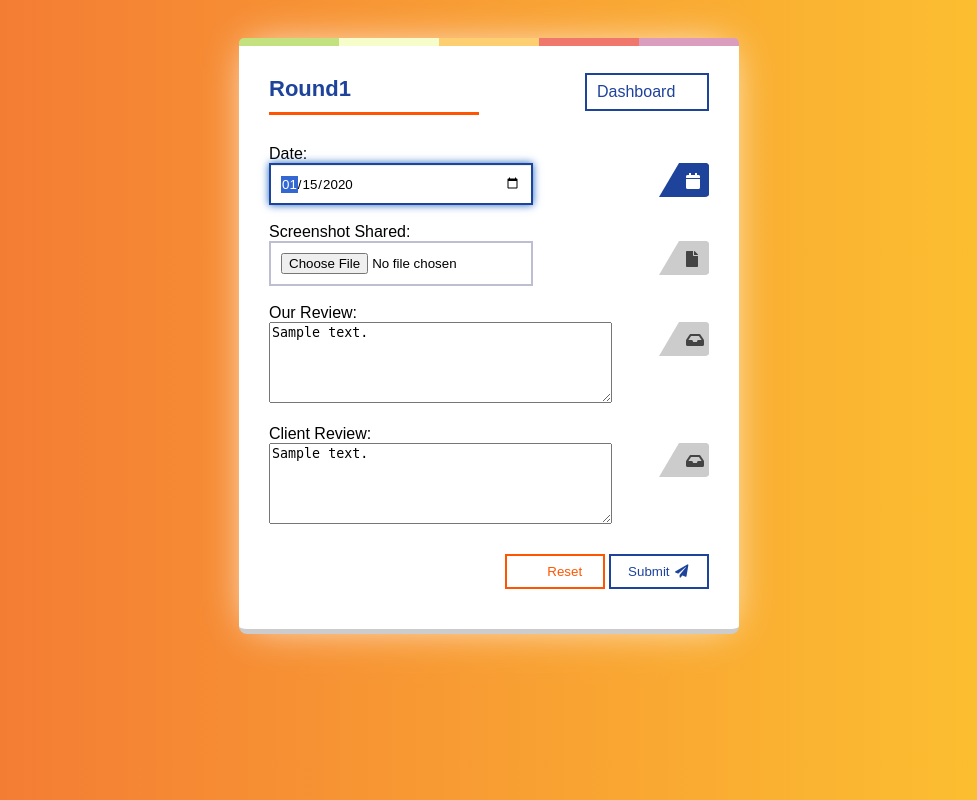
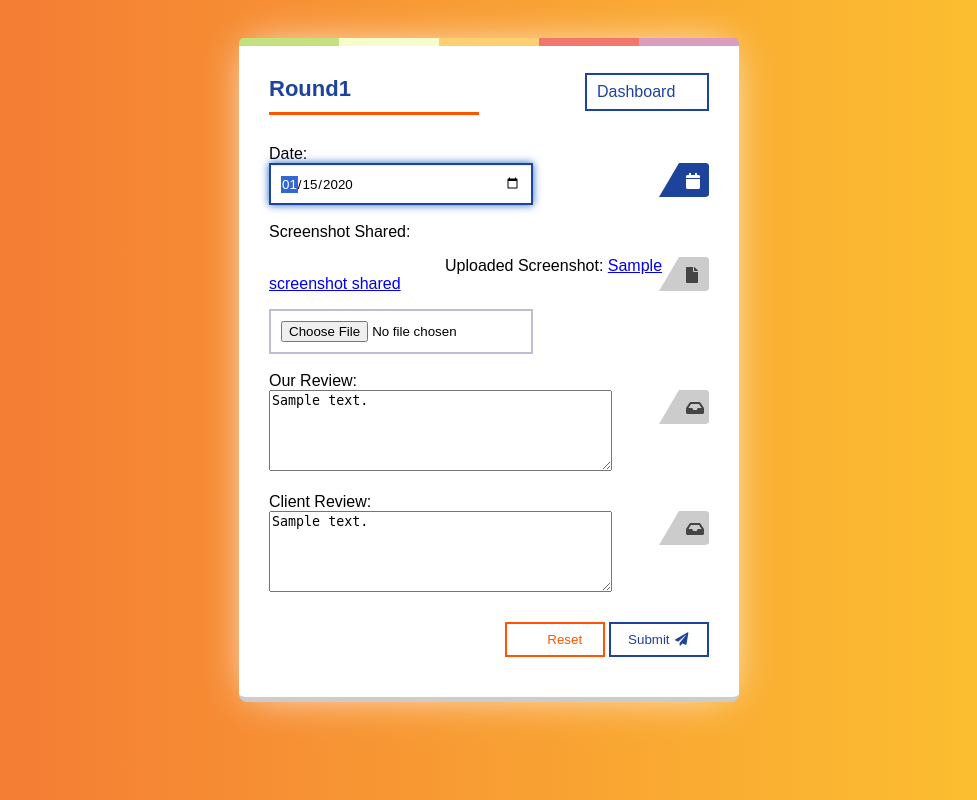
Before and after one commit to Ayushy842/BDE-project, a Django app: template data_collection/app/templates/round1.html in a window 1280 px wide. Shown: the whole page, without its empty margins (151-1128 px from the left). Run offline with Django 3.2, Linux system fonts and the light colour scheme; the template is opened without the code that fills it: most values are stand-ins (such as "Sample title", 1, 10 or a date in 2020); some libraries are stand-ins or nearby versions.

Commit message:
some small changes

```diff
--- a/data_collection/app/templates/round1.html
+++ b/data_collection/app/templates/round1.html
@@ -2,23 +2,31 @@
 {% load static %}
 <html>
   <head>
-    <meta charset="utf-8">
-    <meta http-equiv="X-UA-Compatible" content="IE=edge">
+    <meta charset="utf-8" />
+    <meta http-equiv="X-UA-Compatible" content="IE=edge" />
     <title></title>
-    <meta name="description" content="">
-    <meta name="viewport" content="width=device-width, initial-scale=1">
-    <link rel="stylesheet" href="{% static 'css/project.css' %}">
-    <link href="https://cdnjs.cloudflare.com/ajax/libs/font-awesome/5.15.3/css/all.min.css" rel="stylesheet">
-    {% comment %} <link href="https://stackpath.bootstrapcdn.com/bootstrap/4.5.2/css/bootstrap.min.css" rel="stylesheet"> {% endcomment %}
+    <meta name="description" content="" />
+    <meta name="viewport" content="width=device-width, initial-scale=1" />
+    <link rel="stylesheet" href="{% static 'css/project.css' %}" />
+    <link
+      href="https://cdnjs.cloudflare.com/ajax/libs/font-awesome/5.15.3/css/all.min.css"
+      rel="stylesheet"
+    />
+    {% comment %}
+    <link
+      href="https://stackpath.bootstrapcdn.com/bootstrap/4.5.2/css/bootstrap.min.css"
+      rel="stylesheet"
+    />
+    {% endcomment %}
 
     <script src="https://code.jquery.com/jquery-3.5.1.slim.min.js"></script>
     <script src="https://cdn.jsdelivr.net/npm/@popperjs/core@2.5.4/dist/umd/popper.min.js"></script>
     <script src="https://stackpath.bootstrapcdn.com/bootstrap/4.5.2/js/bootstrap.min.js"></script>
     <style>
       body {
-            background: #FDC830;
-            background: -webkit-linear-gradient(to right, #F37335, #FDC830);
-            background: linear-gradient(to right, #F37335, #FDC830);
+        background: #fdc830;
+        background: -webkit-linear-gradient(to right, #f37335, #fdc830);
+        background: linear-gradient(to right, #f37335, #fdc830);
       }
       .form-header {
         display: flex;
@@ -30,61 +38,117 @@
   <body>
     {% if errors %}
     <div class="alert alert-danger">
-                    {% for error in errors %}
-                        {{ error }}
-                    {% endfor %}
+      {% for error in errors %} {{ error }} {% endfor %}
     </div>
     {% endif %}
-    <form class="form" method="POST" action="{% url 'round1' project_id=project_id %}" enctype="multipart/form-data">
+    <form
+      class="form"
+      method="POST"
+      action="{% url 'round1' project_id=project_id %}"
+      enctype="multipart/form-data"
+    >
       {% csrf_token %}
       <div class="form-header">
         <h2>Round1</h2>
-            <a class="movebtn movebtnsu" style='text-decoration:none;' href="{% url 'dashboard'  %}">Dashboard</a>
+        <a
+          class="movebtn movebtnsu"
+          style="text-decoration: none"
+          href="{% url 'dashboard'  %}"
+          >Dashboard</a
+        >
       </div>
       <div class="form-group">
         <label for="date">Date:</label>
-            <br>
+        <br />
         <div class="relative">
-                <input name="date" class="form-control" id="date" type="date" autofocus="" autocomplete="" placeholder="Select date..."
-                {% if round1_data.date %}
+          <input
+            name="date"
+            class="form-control"
+            id="date"
+            type="date"
+            autofocus=""
+            autocomplete=""
+            placeholder="Select date..."
+            {%
+            if
+            round1_data.date
+            %}
             value="{{round1_data.date|default_if_none:''|date:'Y-m-d'}}"
-                {% endif %}>
+            {%
+            endif
+            %}
+          />
           <i class="fa fa-calendar"></i>
         </div>
-            <br>
+        <br />
       </div>
       <div class="form-group">
         <label for="screenshot_shared">Screenshot Shared:</label>
         <div class="relative">
-                {% comment %} {% if round1_data.screeshot_shared %} {% endcomment %}
-                <input name="screenshot_shared" class="form-control" id="screenshot_shared" type="file" value="{{round1_data.screenshot_shared }}" />
+          {% if round1_data.screenshot_shared %}
+          <p>
+            Uploaded Screenshot:
+            <a href="{{ round1_data.screenshot_shared.url }}" target="_blank"
+              >{{ round1_data.screenshot_shared.name }}</a
+            >
+          </p>
+          {% endif %}
+          <input
+            name="screenshot_shared"
+            class="form-control"
+            id="screenshot_shared"
+            type="file"
+            value="{{round1_data.screenshot_shared }}"
+          />
           <i class="fa fa-file logo"></i>
         </div>
       </div>
-        <br>
+      <br />
       <div class="form-group">
         <label for="our_review">Our Review:</label>
         <div class="relative">
-                <textarea class="form-control" rows='5' cols="40" name="our_review" id="our_review" placeholder="Type your review...">{{ round1_data.our_review }}</textarea>
+          <textarea
+            class="form-control"
+            rows="5"
+            cols="40"
+            name="our_review"
+            id="our_review"
+            placeholder="Type your review..."
+          >
+{{ round1_data.our_review }}</textarea
+          >
           <i class="fa fa-inbox"></i>
         </div>
       </div>
-        <br>
+      <br />
       <div class="form-group">
         <label for="client_review">Client Review:</label>
         <div class="relative">
-                <textarea class="form-control" rows='5' cols="40" name="client_review" id="client_review" placeholder="Type your review...">{{ round1_data.client_review }}</textarea>
+          <textarea
+            class="form-control"
+            rows="5"
+            cols="40"
+            name="client_review"
+            id="client_review"
+            placeholder="Type your review..."
+          >
+{{ round1_data.client_review }}</textarea
+          >
           <i class="fa fa-inbox"></i>
         </div>
       </div>
-        <br>
+      <br />
       <div class="tright">
-            <button class="movebtn movebtnre" type="reset"><i class="fa fa-fw fa-refresh"></i> Reset </button>
-            <button class="movebtn movebtnsu" type="submit">Submit <i class="fa fa-fw fa-paper-plane"></i></button>
+        <button class="movebtn movebtnre" type="reset">
+          <i class="fa fa-fw fa-refresh"></i> Reset
+        </button>
+        <button class="movebtn movebtnsu" type="submit">
+          Submit <i class="fa fa-fw fa-paper-plane"></i>
+        </button>
       </div>
     </form>
 
-    <div class="thanks" style="display: none;">
+    <div class="thanks" style="display: none">
       <h4>Thank you!</h4>
       <p><small>Your message has been successfully sent.</small></p>
     </div>
--- a/data_collection/app/views.py
+++ b/data_collection/app/views.py
@@ -70,7 +70,8 @@ def login(request):
             bde_user = models.BDE_User.objects.get(username=username)
             if bde_user.password==password:
                 request.session['user']=username
-                return render(request,'project.html',{'bde_user':bde_user})
+                # return render(request,'project.html',{'bde_user':bde_user})
+                return redirect('dashboard')
             else:
                 return render(request,'login.html',{'errors':'Invalid password.'})
         except models.BDE_User.DoesNotExist:
--- a/data_collection/data_collection/settings.py
+++ b/data_collection/data_collection/settings.py
@@ -24,7 +24,7 @@ SECRET_KEY = 'django-insecure-k#pi_v-!jv$)&u)h2h^5@5^ae4$xev@wj1d64op!(6cxrwj%$5
 # SECURITY WARNING: don't run with debug turned on in production!
 DEBUG = True
 
-ALLOWED_HOSTS = ['127.0.0.1','.vercel.app']
+ALLOWED_HOSTS = []
 
 
 # Application definition
```
Also changed, not shown: data_collection/db.sqlite3, 1 other file. Lines whose indentation alone changed are shown as unchanged.
